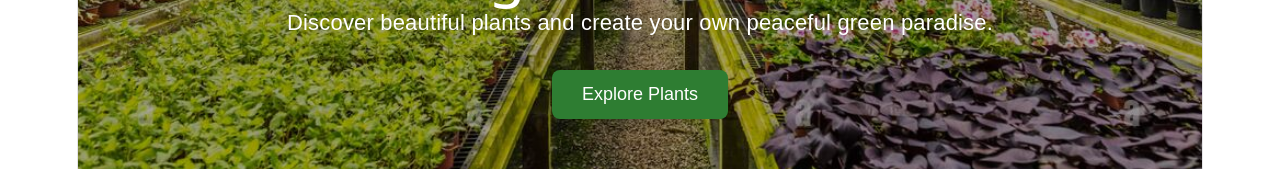
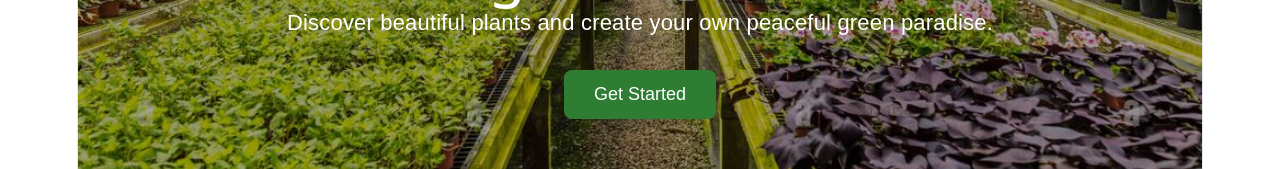
Before and after one commit to sakshi56121/e-plantShopping, a React (Vite) app: page / in a window 1280 px wide. Shown: the part 377-546 px from the top of the page. Built offline with nearby package versions, Linux system fonts and the light colour scheme.

Commit message:
Change button text from 'Explore Plants' to 'Get Started'

```diff
--- a/src/App.jsx
+++ b/src/App.jsx
@@ -24,7 +24,7 @@ function App() {
             peaceful green paradise.
           </p>
 
-          <button>Explore Plants</button>
+      <button>Get Started</button>
         </div>
       </section>
 
```
